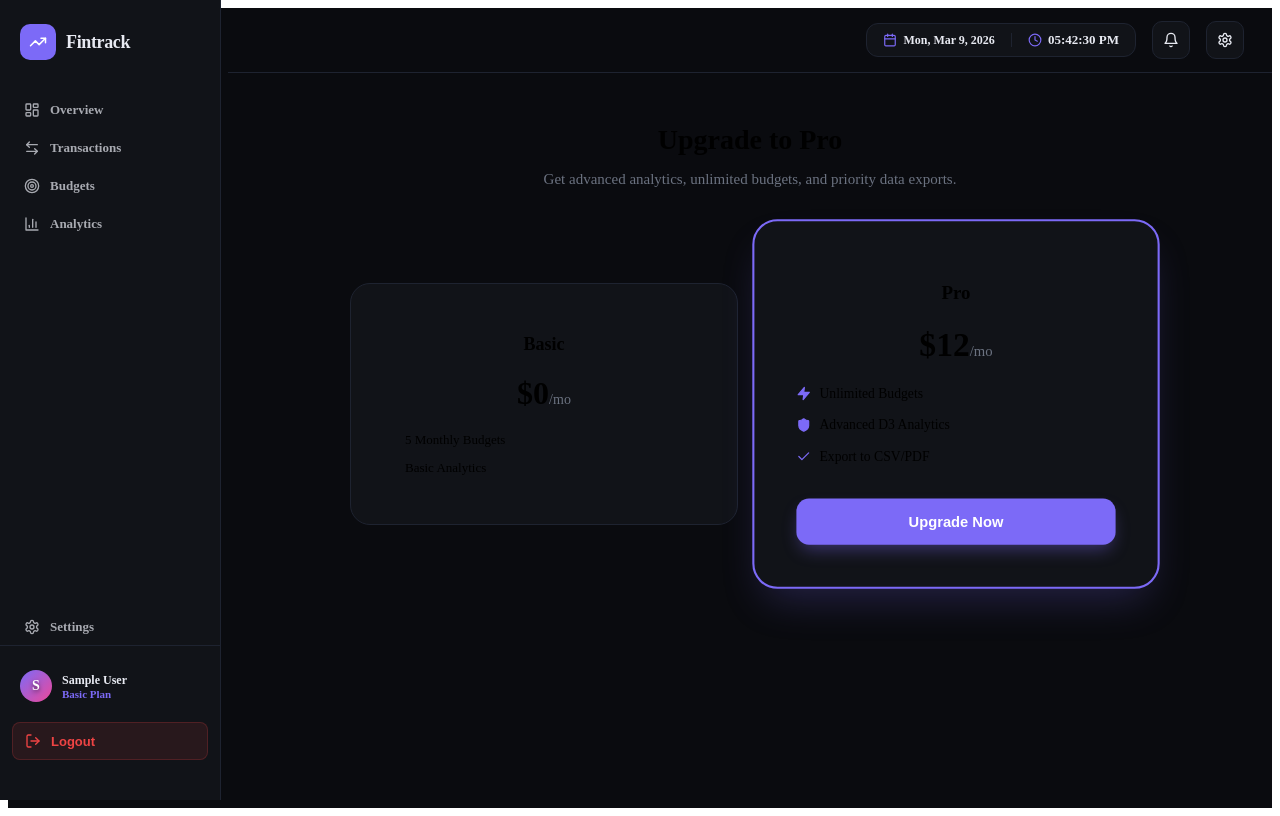
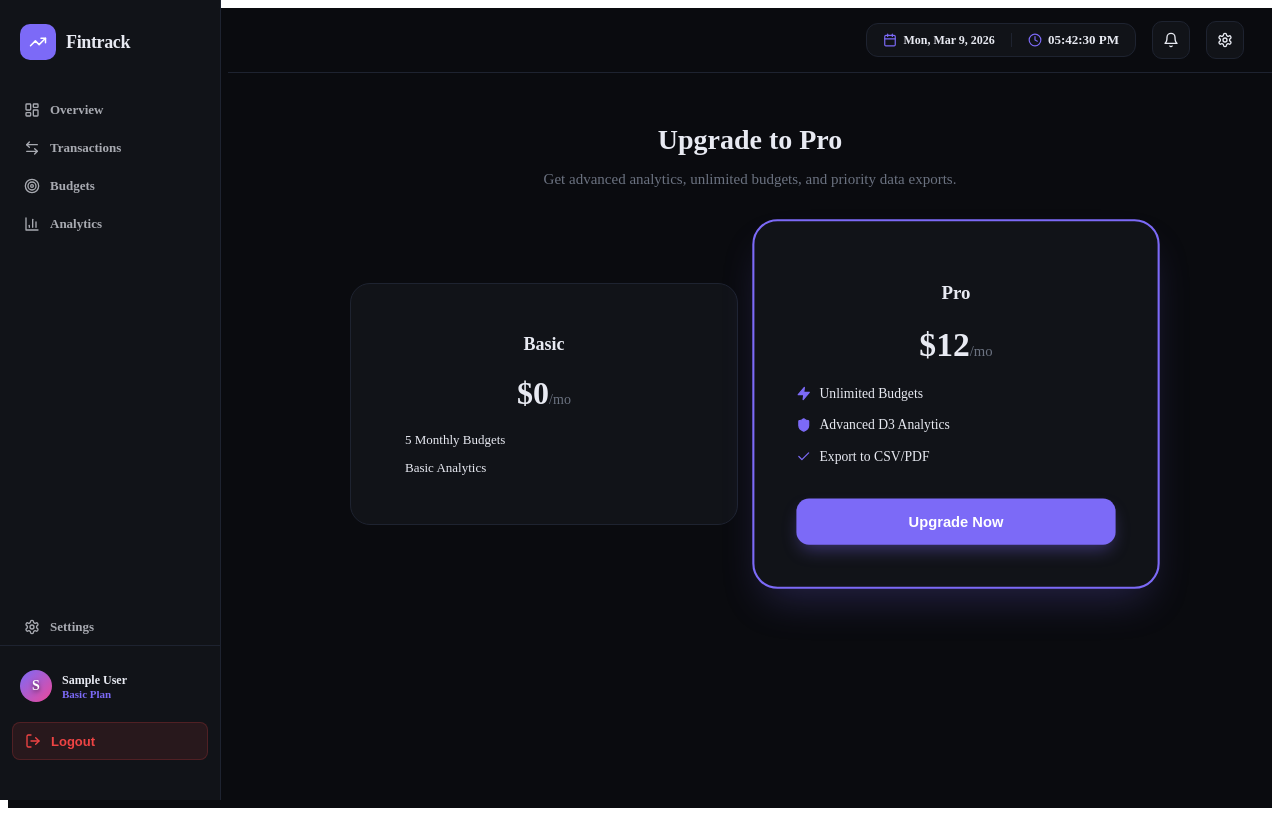
Before and after one commit to sandy1997-dev/fintech-dashboard, a React (Vite) app in the folder client/: page /subscription in a window 1280 px wide. Built offline with nearby package versions, Linux system fonts and the light colour scheme; sample sign-in values are in the browser's storage; a web font is replaced by a local one.

Commit message:
Complete Fintrack app theme nav issue 3

```diff
--- a/client/src/pages/Analytics.jsx
+++ b/client/src/pages/Analytics.jsx
@@ -1,4 +1,4 @@
-import { useEffect, useRef } from 'react';
+import React, { useEffect, useRef } from 'react';
 import * as d3 from 'd3';
 import { MOCK_TREND, MOCK_BY_CATEGORY, MOCK_SUMMARY } from '../data/mockData';
 import TrendChart from '../components/TrendChart';
@@ -62,7 +62,7 @@ function MonthlyTable({ data }) {
           const rate = ((net / row.income) * 100).toFixed(0);
           return (
             <tr key={i} style={{ borderTop: i > 0 ? '1px solid var(--border)' : 'none' }}>
-              <td style={{ padding: '9px 12px', fontSize: 12, color: 'var(--muted)', fontFamily: 'var(--font-mono)' }}>{row.label}</td>
+              <td style={{ padding: '9px 12px', fontSize: 12, color: 'var(--text)', fontFamily: 'var(--font-mono)' }}>{row.label}</td>
               <td style={{ padding: '9px 12px', fontSize: 12, fontFamily: 'var(--font-mono)', color: 'var(--green)' }}>{fmt(row.income)}</td>
               <td style={{ padding: '9px 12px', fontSize: 12, fontFamily: 'var(--font-mono)', color: 'var(--red)' }}>{fmt(row.expenses)}</td>
               <td style={{ padding: '9px 12px', fontSize: 12, fontFamily: 'var(--font-mono)', color: net >= 0 ? 'var(--green)' : 'var(--red)', fontWeight: 600 }}>{fmt(net)}</td>
@@ -81,7 +81,7 @@ const card = (title, sub, children) => (
   <div style={{ background: 'var(--surface)', border: '1px solid var(--border)', borderRadius: 'var(--radius-lg)' }}>
     <div style={{ padding: '18px 20px 0', display: 'flex', justifyContent: 'space-between', alignItems: 'center' }}>
       <div>
-        <h2 style={{ fontFamily: 'var(--font-display)', fontSize: 14, fontWeight: 600 }}>{title}</h2>
+        <h2 style={{ fontFamily: 'var(--font-display)', fontSize: 14, fontWeight: 600, color: 'var(--text)' }}>{title}</h2>
         {sub && <p style={{ fontSize: 11, color: 'var(--muted)', marginTop: 2 }}>{sub}</p>}
       </div>
     </div>
@@ -95,9 +95,9 @@ export default function Analytics() {
   const avgExpenses = MOCK_TREND.reduce((a, d) => a + d.expenses, 0) / MOCK_TREND.length;
 
   return (
-    <div style={{ display: 'flex', flexDirection: 'column', gap: 20 }}>
+    <div style={{ display: 'flex', flexDirection: 'column', gap: 20, color: 'var(--text)' }} className="fade-up fade-up-1">
       <div>
-        <h1 style={{ fontFamily: 'var(--font-display)', fontSize: 22, fontWeight: 700, letterSpacing: '-0.02em' }}>Analytics</h1>
+        <h1 style={{ fontFamily: 'var(--font-display)', fontSize: 22, fontWeight: 700, letterSpacing: '-0.02em', color: 'var(--text)' }}>Analytics</h1>
         <p style={{ color: 'var(--muted)', fontSize: 13, marginTop: 2 }}>Deep dive into your financial patterns</p>
       </div>
 
--- a/client/src/pages/Budgets.jsx
+++ b/client/src/pages/Budgets.jsx
@@ -1,4 +1,4 @@
-import { useState } from 'react';
+import React, { useState } from 'react';
 import { Plus, Target } from 'lucide-react';
 import { MOCK_BUDGETS, MOCK_CATEGORIES } from '../data/mockData';
 import BudgetBar from '../components/BudgetBar';
@@ -25,13 +25,13 @@ export default function Budgets() {
   };
 
   return (
-    <div style={{ display: 'flex', flexDirection: 'column', gap: 20 }}>
+    <div style={{ display: 'flex', flexDirection: 'column', gap: 20, color: 'var(--text)' }} className="fade-up fade-up-1">
       <div style={{ display: 'flex', justifyContent: 'space-between', alignItems: 'center' }}>
         <div>
-          <h1 style={{ fontFamily: 'var(--font-display)', fontSize: 22, fontWeight: 700, letterSpacing: '-0.02em' }}>Budgets</h1>
-          <p style={{ color: 'var(--muted)', fontSize: 13, marginTop: 2 }}>January 2024 · {budgets.length} budget categories</p>
+          <h1 style={{ fontFamily: 'var(--font-display)', fontSize: 22, fontWeight: 700, letterSpacing: '-0.02em', color: 'var(--text)' }}>Budgets</h1>
+          <p style={{ color: 'var(--muted)', fontSize: 13, marginTop: 2 }}>{budgets.length} budget categories active</p>
         </div>
-        <button onClick={() => setShowAdd(!showAdd)} style={{ background: 'var(--accent)', color: '#fff', borderRadius: 8, padding: '8px 14px', fontSize: 12, fontWeight: 600, display: 'flex', alignItems: 'center', gap: 6 }}>
+        <button onClick={() => setShowAdd(!showAdd)} style={{ background: 'var(--accent)', color: '#fff', borderRadius: 8, padding: '8px 14px', fontSize: 12, fontWeight: 600, display: 'flex', alignItems: 'center', gap: 6, cursor: 'pointer' }}>
           <Plus size={14} /> New Budget
         </button>
       </div>
@@ -53,7 +53,7 @@ export default function Budgets() {
       {/* Overall progress */}
       <div style={{ background: 'var(--surface)', border: '1px solid var(--border)', borderRadius: 'var(--radius-lg)', padding: '20px 24px' }}>
         <div style={{ display: 'flex', justifyContent: 'space-between', marginBottom: 10 }}>
-          <span style={{ fontSize: 13, fontWeight: 600 }}>Overall Budget Usage</span>
+          <span style={{ fontSize: 13, fontWeight: 600, color: 'var(--text)' }}>Overall Budget Usage</span>
           <span style={{ fontFamily: 'var(--font-mono)', fontSize: 12, color: 'var(--muted)' }}>{Math.round((totalSpent / totalBudgeted) * 100)}%</span>
         </div>
         <div style={{ height: 8, background: 'var(--border)', borderRadius: 4, overflow: 'hidden' }}>
@@ -64,7 +64,7 @@ export default function Budgets() {
       {/* Add form */}
       {showAdd && (
         <div style={{ background: 'var(--surface)', border: '1px solid var(--border)', borderRadius: 'var(--radius-lg)', padding: 20 }}>
-          <h3 style={{ fontFamily: 'var(--font-display)', fontSize: 14, fontWeight: 600, marginBottom: 14 }}>New Budget</h3>
+          <h3 style={{ fontFamily: 'var(--font-display)', fontSize: 14, fontWeight: 600, marginBottom: 14, color: 'var(--text)' }}>New Budget</h3>
           <div style={{ display: 'grid', gridTemplateColumns: '1fr 1fr', gap: 10, marginBottom: 12 }}>
             <div><label style={{ fontSize: 10, color: 'var(--muted)', display: 'block', marginBottom: 4 }}>CATEGORY</label>
               <select style={inputStyle} value={form.category_id} onChange={e => setForm({ ...form, category_id: e.target.value })}>
@@ -74,8 +74,8 @@ export default function Budgets() {
               <input style={inputStyle} type="number" value={form.amount} onChange={e => setForm({ ...form, amount: e.target.value })} placeholder="500" /></div>
           </div>
           <div style={{ display: 'flex', gap: 8, justifyContent: 'flex-end' }}>
-            <button onClick={() => setShowAdd(false)} style={{ padding: '7px 14px', borderRadius: 7, background: 'var(--surface2)', color: 'var(--muted)', fontSize: 12 }}>Cancel</button>
-            <button onClick={addBudget} style={{ padding: '7px 14px', borderRadius: 7, background: 'var(--accent)', color: '#fff', fontSize: 12, fontWeight: 600 }}>Create</button>
+            <button onClick={() => setShowAdd(false)} style={{ padding: '7px 14px', borderRadius: 7, background: 'var(--surface2)', color: 'var(--text)', fontSize: 12, cursor: 'pointer' }}>Cancel</button>
+            <button onClick={addBudget} style={{ padding: '7px 14px', borderRadius: 7, background: 'var(--accent)', color: '#fff', fontSize: 12, fontWeight: 600, cursor: 'pointer' }}>Create</button>
           </div>
         </div>
       )}
--- a/client/src/pages/Subscription.jsx
+++ b/client/src/pages/Subscription.jsx
@@ -17,8 +17,8 @@ export default function Subscription({ isPro, onActivate, onCancel }) {
   };
 
   return (
-    <div style={{ maxWidth: 800, margin: "0 auto", textAlign: "center" }} className="fade-up fade-up-1">
-      <h1 style={{ fontSize: 28, fontWeight: 800, marginBottom: 10, fontFamily: 'var(--font-display)' }}>
+    <div style={{ maxWidth: 800, margin: "0 auto", textAlign: "center", color: 'var(--text)' }} className="fade-up fade-up-1">
+      <h1 style={{ fontSize: 28, fontWeight: 800, marginBottom: 10, fontFamily: 'var(--font-display)', color: 'var(--text)' }}>
         {isPro ? "You are a Pro Member" : "Upgrade to Pro"}
       </h1>
       <p style={{ color: "var(--muted)", marginBottom: 40, fontSize: 15 }}>
@@ -40,8 +40,8 @@ export default function Subscription({ isPro, onActivate, onCancel }) {
             transition: '0.3s'
           }}
         >
-          <h3 style={{ fontSize: 18, fontWeight: 700 }}>Basic</h3>
-          <div style={{ fontSize: 32, fontWeight: 800, margin: "20px 0", fontFamily: 'var(--font-mono)' }}>
+          <h3 style={{ fontSize: 18, fontWeight: 700, color: 'var(--text)' }}>Basic</h3>
+          <div style={{ fontSize: 32, fontWeight: 800, margin: "20px 0", fontFamily: 'var(--font-mono)', color: 'var(--text)' }}>
             $0<span style={{ fontSize: 14, color: "var(--muted)", fontWeight: 400 }}>/mo</span>
           </div>
           <ul
@@ -54,10 +54,10 @@ export default function Subscription({ isPro, onActivate, onCancel }) {
               gap: 12,
             }}
           >
-            <li style={{ fontSize: 13, display: 'flex', alignItems: 'center', gap: 8 }}>
+            <li style={{ fontSize: 13, display: 'flex', alignItems: 'center', gap: 8, color: 'var(--text)' }}>
               <Check size={14} color="var(--green)" /> 5 Monthly Budgets
             </li>
-            <li style={{ fontSize: 13, display: 'flex', alignItems: 'center', gap: 8 }}>
+            <li style={{ fontSize: 13, display: 'flex', alignItems: 'center', gap: 8, color: 'var(--text)' }}>
               <Check size={14} color="var(--green)" /> Basic Analytics
             </li>
           </ul>
@@ -97,8 +97,8 @@ export default function Subscription({ isPro, onActivate, onCancel }) {
             </div>
           )}
 
-          <h3 style={{ fontSize: 18, fontWeight: 700 }}>Pro</h3>
-          <div style={{ fontSize: 32, fontWeight: 800, margin: "20px 0", fontFamily: 'var(--font-mono)' }}>
+          <h3 style={{ fontSize: 18, fontWeight: 700, color: 'var(--text)' }}>Pro</h3>
+          <div style={{ fontSize: 32, fontWeight: 800, margin: "20px 0", fontFamily: 'var(--font-mono)', color: 'var(--text)' }}>
             $12<span style={{ fontSize: 14, color: "var(--muted)", fontWeight: 400 }}>/mo</span>
           </div>
 
@@ -113,13 +113,13 @@ export default function Subscription({ isPro, onActivate, onCancel }) {
               marginBottom: 32,
             }}
           >
-            <li style={{ fontSize: 13, display: 'flex', alignItems: 'center', gap: 8 }}>
+            <li style={{ fontSize: 13, display: 'flex', alignItems: 'center', gap: 8, color: 'var(--text)' }}>
               <Zap size={14} color="var(--accent)" fill="var(--accent)" /> Unlimited Budgets
             </li>
-            <li style={{ fontSize: 13, display: 'flex', alignItems: 'center', gap: 8 }}>
+            <li style={{ fontSize: 13, display: 'flex', alignItems: 'center', gap: 8, color: 'var(--text)' }}>
               <Shield size={14} color="var(--accent)" fill="var(--accent)" /> Advanced D3 Analytics
             </li>
-            <li style={{ fontSize: 13, display: 'flex', alignItems: 'center', gap: 8 }}>
+            <li style={{ fontSize: 13, display: 'flex', alignItems: 'center', gap: 8, color: 'var(--text)' }}>
               <Check size={14} color="var(--accent)" /> Export to CSV/PDF
             </li>
           </ul>
```
Also changed, not shown: client/src/pages/Transactions.jsx (+31 -11 lines).
